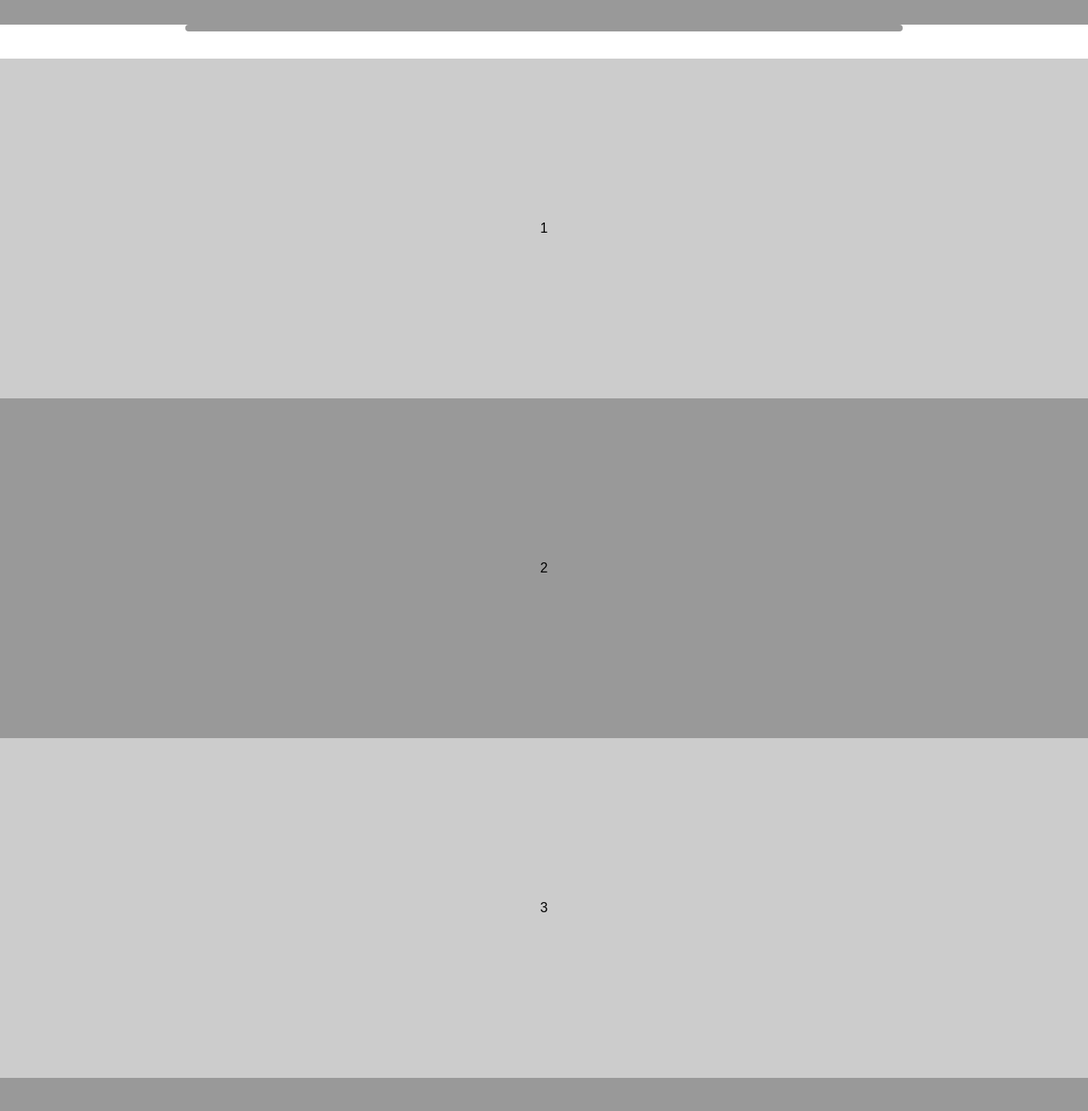
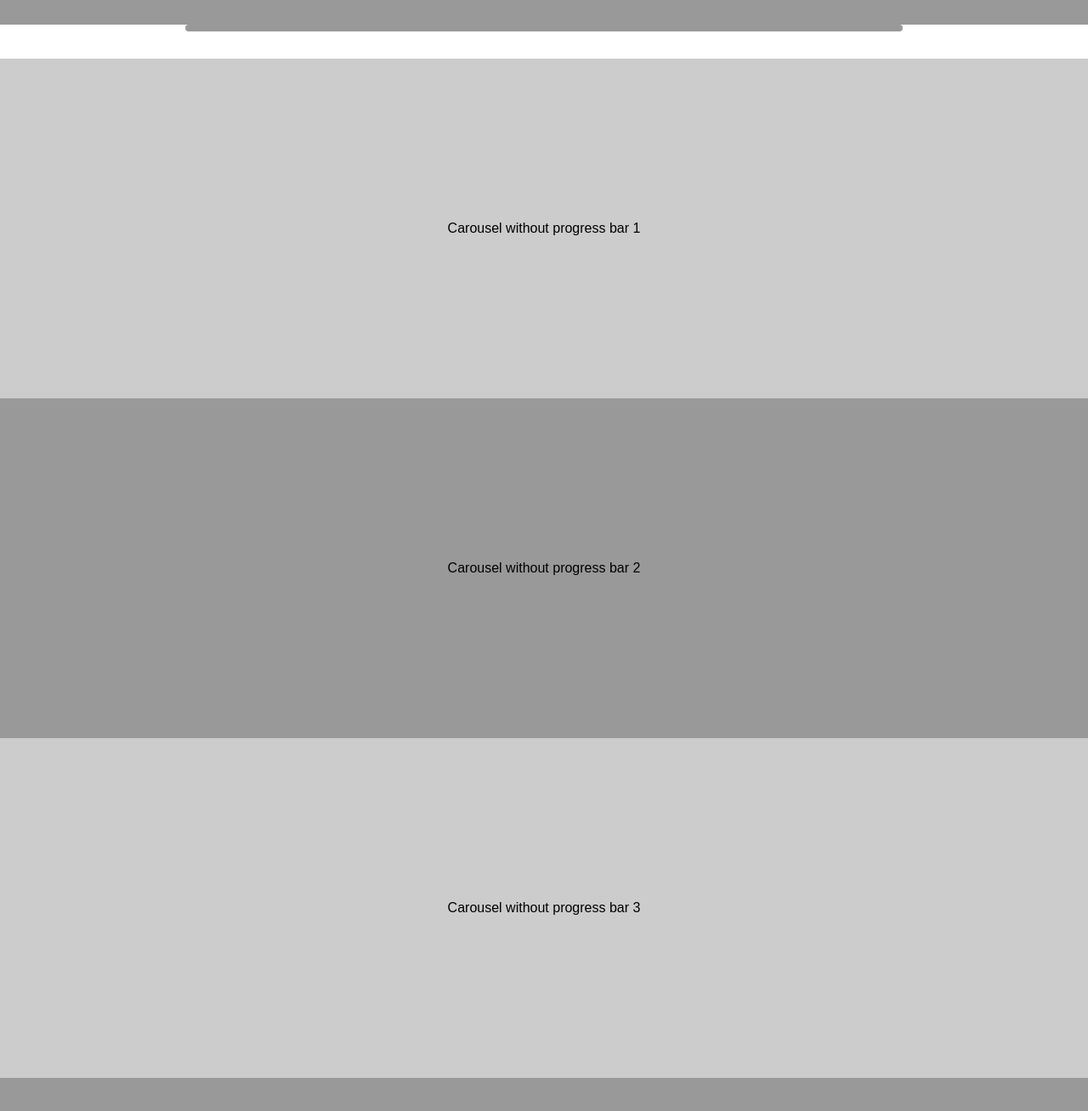
Before and after one commit to qwentes-team/qw-template, a Jekyll site: the page built from index.md, in a window 1280 px wide and 1400 px high, scrolled down 2491 px. Shown: the top 1308 px of the window at 85% size. Built offline with Jekyll 4.4.1, drawn with Linux system fonts in a browser that asks for light colours; some of the changed text lies outside the part shown.

Commit message:
refactor(carousel): names in cells

```diff
--- a/_includes/carousel/carousel-no-progressbar.html
+++ b/_includes/carousel/carousel-no-progressbar.html
@@ -1,8 +1,8 @@
 <div class="test-carousel-no-progressbar">
-  <div class="carousel-cell">1</div>
-  <div class="carousel-cell">2</div>
-  <div class="carousel-cell">3</div>
-  <div class="carousel-cell">4</div>
-  <div class="carousel-cell">5</div>
-  <div class="carousel-cell">6</div>
+  <div class="carousel-cell">Carousel without progress bar 1</div>
+  <div class="carousel-cell">Carousel without progress bar 2</div>
+  <div class="carousel-cell">Carousel without progress bar 3</div>
+  <div class="carousel-cell">Carousel without progress bar 4</div>
+  <div class="carousel-cell">Carousel without progress bar 5</div>
+  <div class="carousel-cell">Carousel without progress bar 6</div>
 </div>
--- a/_includes/carousel/carousel.html
+++ b/_includes/carousel/carousel.html
@@ -1,11 +1,11 @@
 <div class="carousel-wrapper">
   <div class="test-carousel">
-    <div class="carousel-cell">1</div>
-    <div class="carousel-cell">2</div>
-    <div class="carousel-cell">3</div>
-    <div class="carousel-cell">4</div>
-    <div class="carousel-cell">5</div>
-    <div class="carousel-cell">6</div>
+    <div class="carousel-cell">Carousel 1</div>
+    <div class="carousel-cell">Carousel 2</div>
+    <div class="carousel-cell">Carousel 3</div>
+    <div class="carousel-cell">Carousel 4</div>
+    <div class="carousel-cell">Carousel 5</div>
+    <div class="carousel-cell">Carousel 6</div>
   </div>
   <div class="progress-wrapper">
     <div class="carousel-progress"></div>
```
